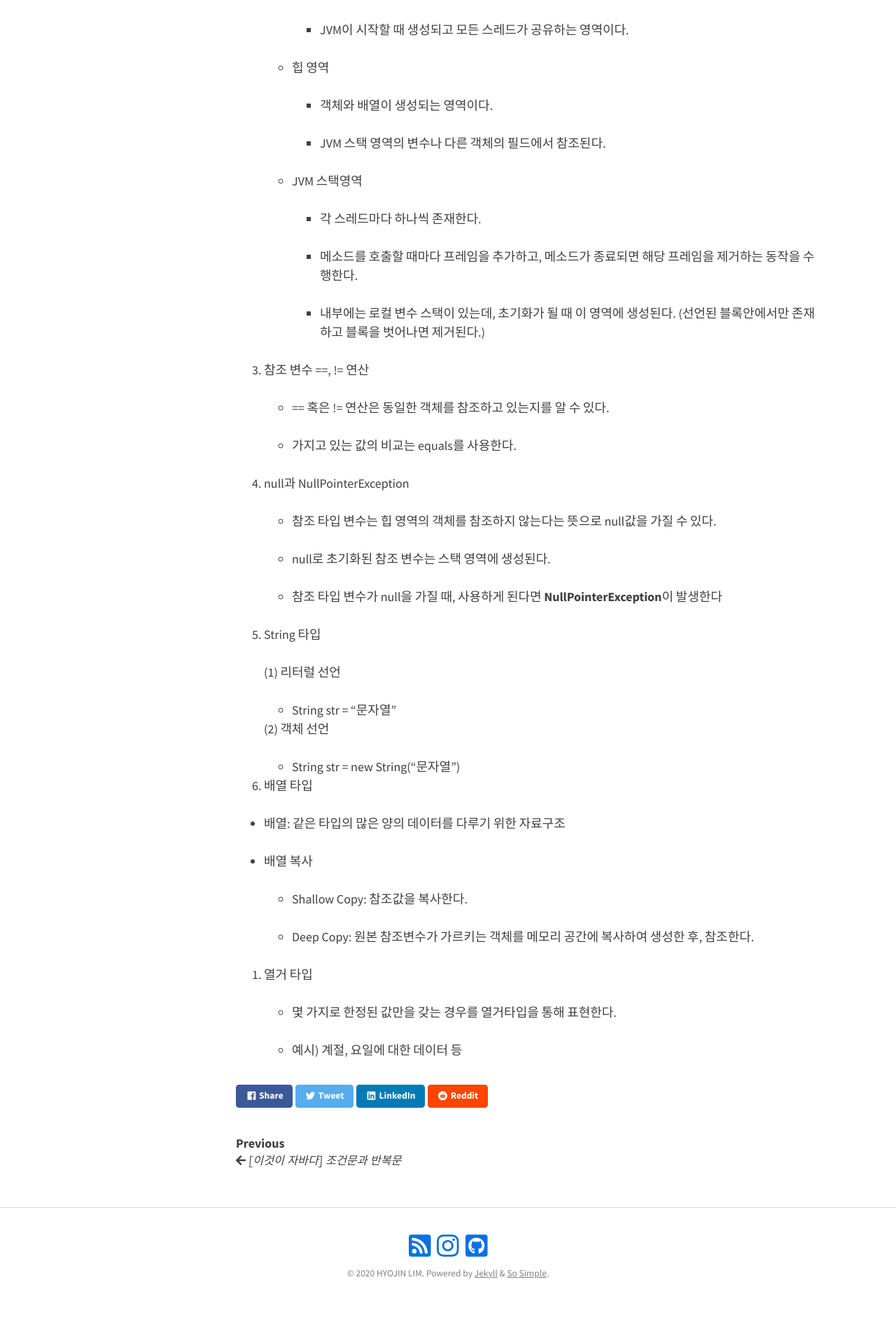
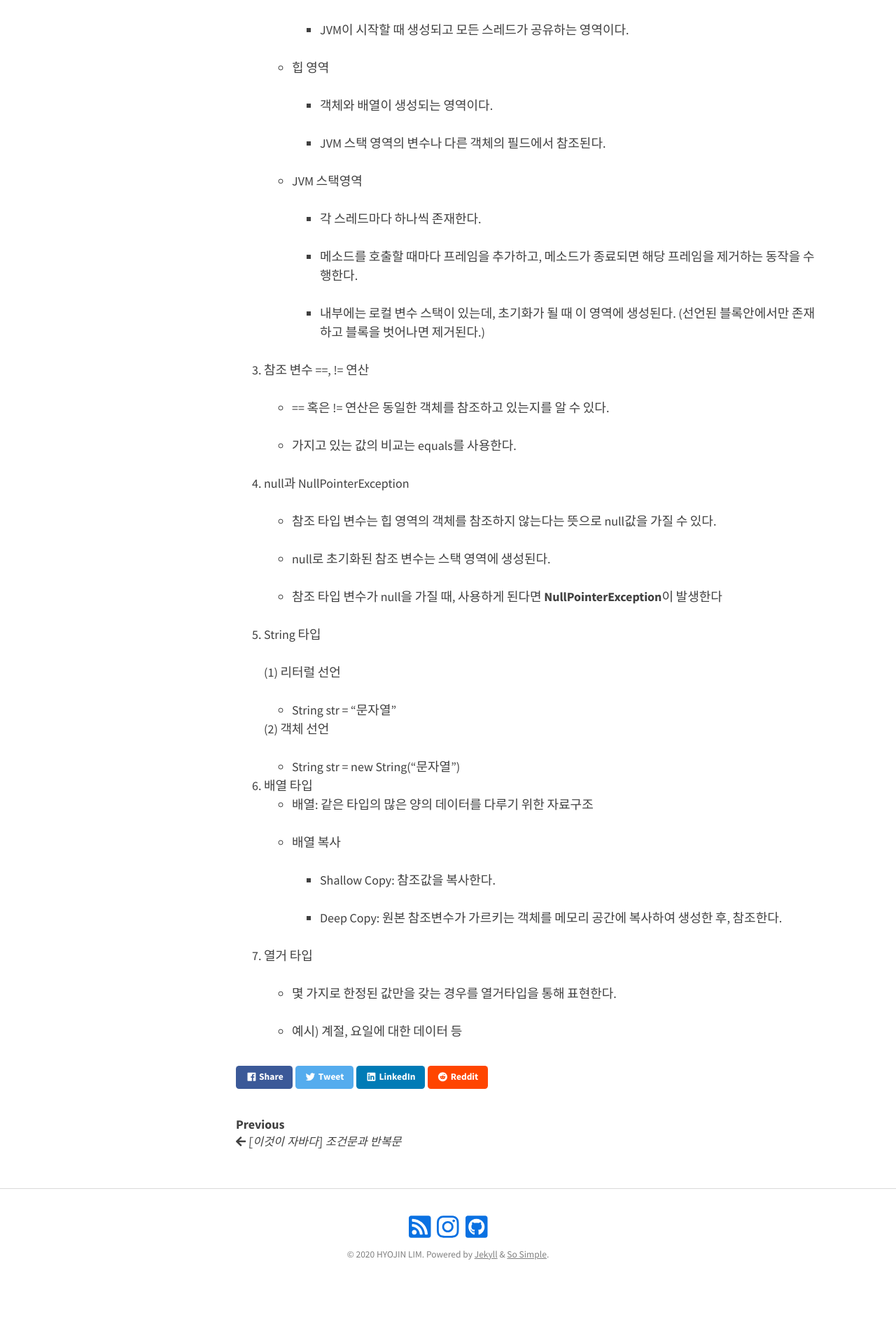
Before and after one commit to genie97/genie97.github.com, a Jekyll site: the page built from _posts/2020-05-17-[이것이자바다]-참조타입.md, in a window 1280 px wide. Shown: the part 1811-3713 px from the top of the page at 70% size. Built offline with Jekyll 4.4.1, drawn with Linux system fonts in a browser that asks for light colours; nearby versions of some CDN libraries; a script that is not in the unit is left out; after the commit the page ends 3686 px from its top, so only the background shows below that.

```diff
--- a/_posts/2020-05-17-[이것이자바다]-참조타입.md
+++ b/_posts/2020-05-17-[이것이자바다]-참조타입.md
@@ -31,11 +31,9 @@ categories: java
 
      - 인터페이스
 
-
-
 2. 메모리 사용 영역
 
-   ![](/assets/post_IMG/java05/memory.png)
+    ![](/assets/post_IMG/java05/memory.png)
 
    - 메소드 영역
 
@@ -57,15 +55,11 @@ categories: java
 
      - 내부에는 로컬 변수 스택이 있는데, 초기화가 될 때 이 영역에 생성된다. (선언된 블록안에서만 존재하고 블록을 벗어나면 제거된다.)
 
-
-
 3. 참조 변수 ==, != 연산
 
    - == 혹은 != 연산은 동일한 객체를 참조하고 있는지를 알 수 있다.
 
    - 가지고 있는 값의 비교는 equals를 사용한다.
-
-
 
 4. null과 NullPointerException
 
@@ -75,31 +69,22 @@ categories: java
 
    - 참조 타입 변수가 null을 가질 때, 사용하게 된다면 **NullPointerException**이 발생한다
 
-
-
 5. String 타입
 
    (1) 리터럴 선언
-
    - String str = "문자열"
 
    (2) 객체 선언
-
    - String str = new String("문자열")
 
+6.  배열 타입
+    - 배열: 같은 타입의 많은 양의 데이터를 다루기 위한 자료구조
 
+    - 배열 복사
 
-6.  배열 타입
+        - Shallow Copy:  참조값을 복사한다.
 
-   - 배열: 같은 타입의 많은 양의 데이터를 다루기 위한 자료구조
-
-   - 배열 복사
-
-     - Shallow Copy:  참조값을 복사한다.
-
-     - Deep Copy: 원본 참조변수가 가르키는 객체를 메모리 공간에 복사하여 생성한 후, 참조한다.
-
-
+        - Deep Copy: 원본 참조변수가 가르키는 객체를 메모리 공간에 복사하여 생성한 후, 참조한다.
 
 7. 열거 타입
 
```
